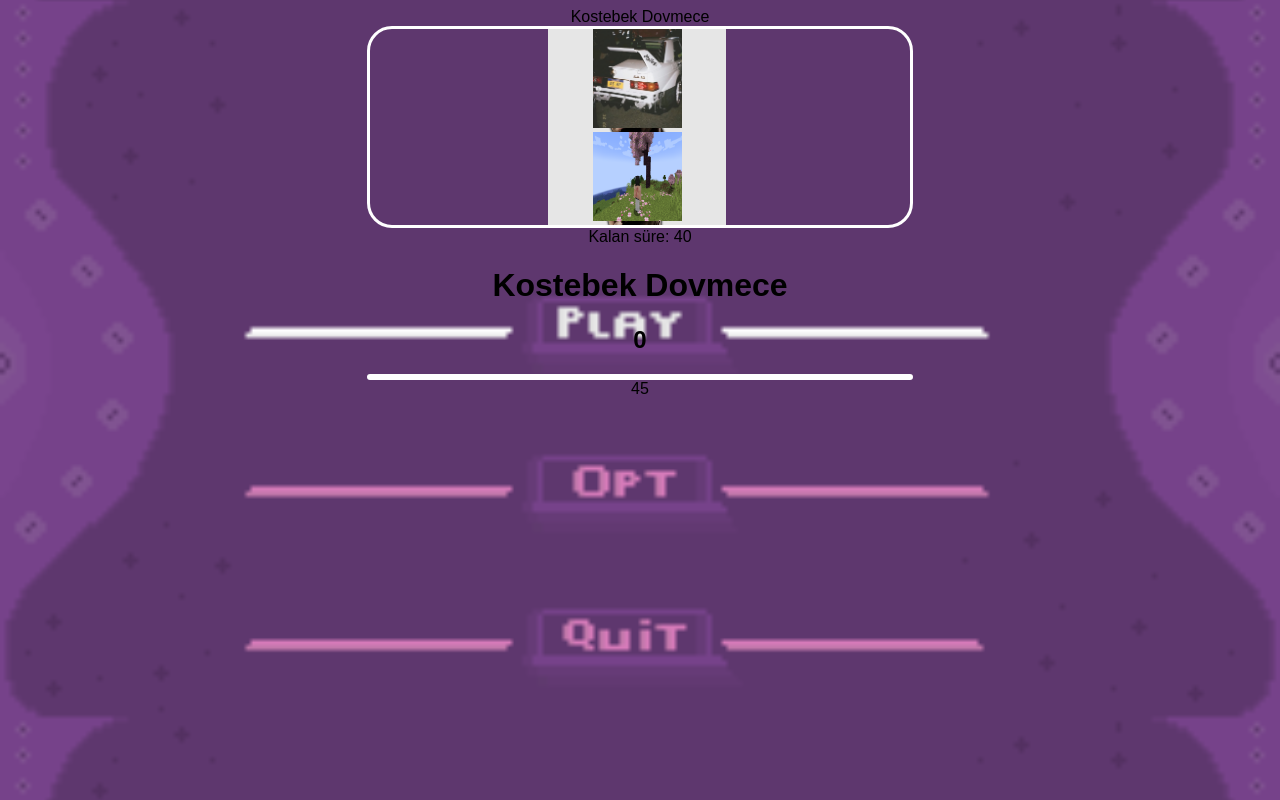
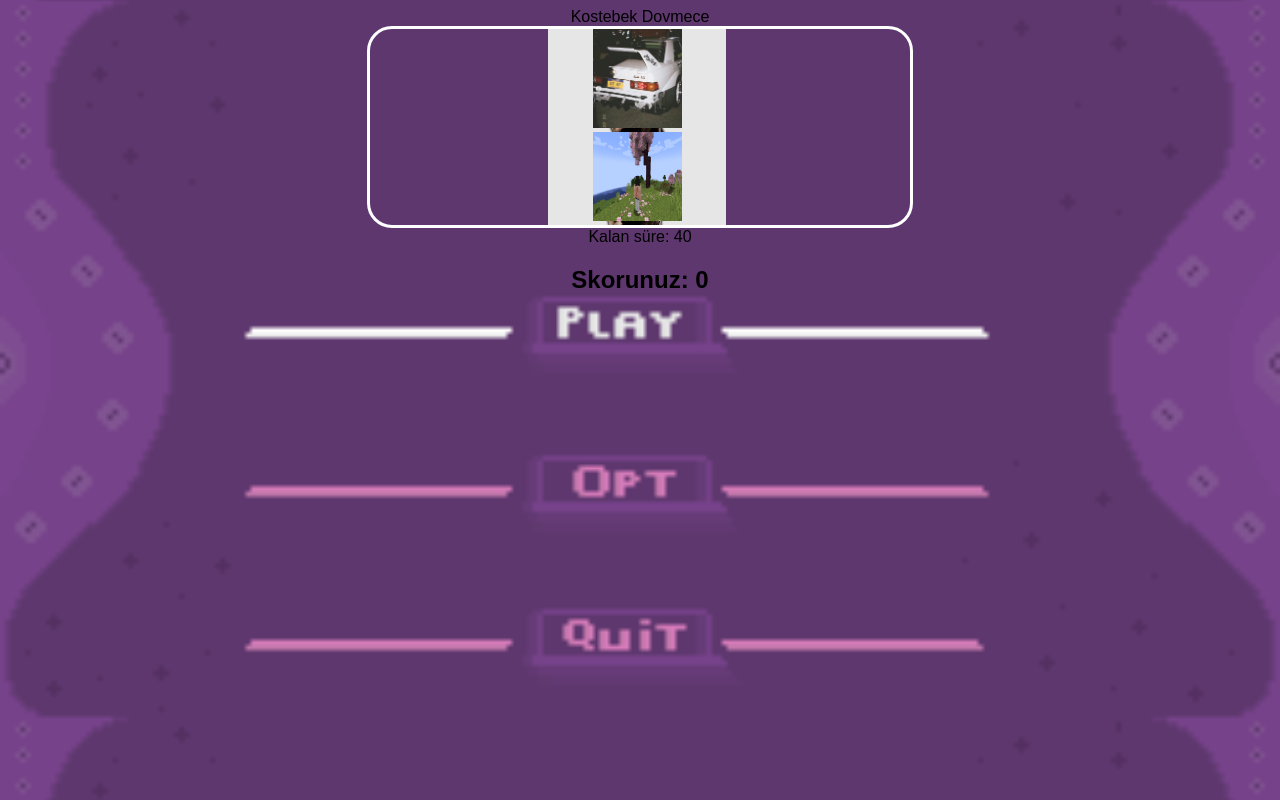
Before and after one commit to ujm26/oyun, a plain HTML site: page index.html in a window 1280 px wide. Drawn offline with Linux system fonts and the light colour scheme.

Commit message:
Update index.html

```diff
--- a/index.html
+++ b/index.html
@@ -1,3 +1,4 @@
+
 <!DOCTYPE html>
 <html lang="en">
 <head>
@@ -15,9 +16,7 @@
         </div>
         <div id="timer">Time Remaining: 00:00</div> <!-- Timer below the board -->
       </div>
-    <h1>Kostebek Dovmece</h1>
-    <h2 id="score">0</h2>
-    <div id ="board"></div>
-    <div id="timer">45</div>
+    <h2 id="score">Skorunuz: 0</h2>
+
 </body>
 </html>
```
